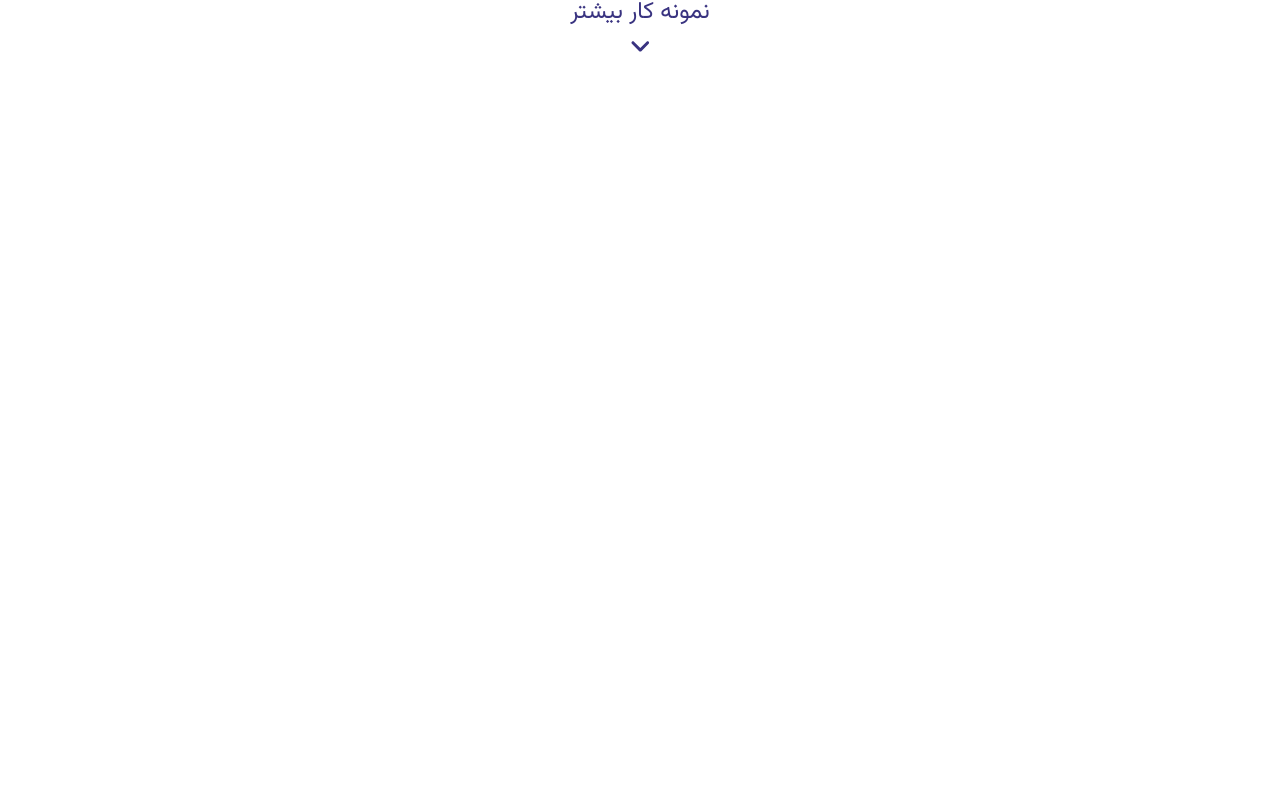
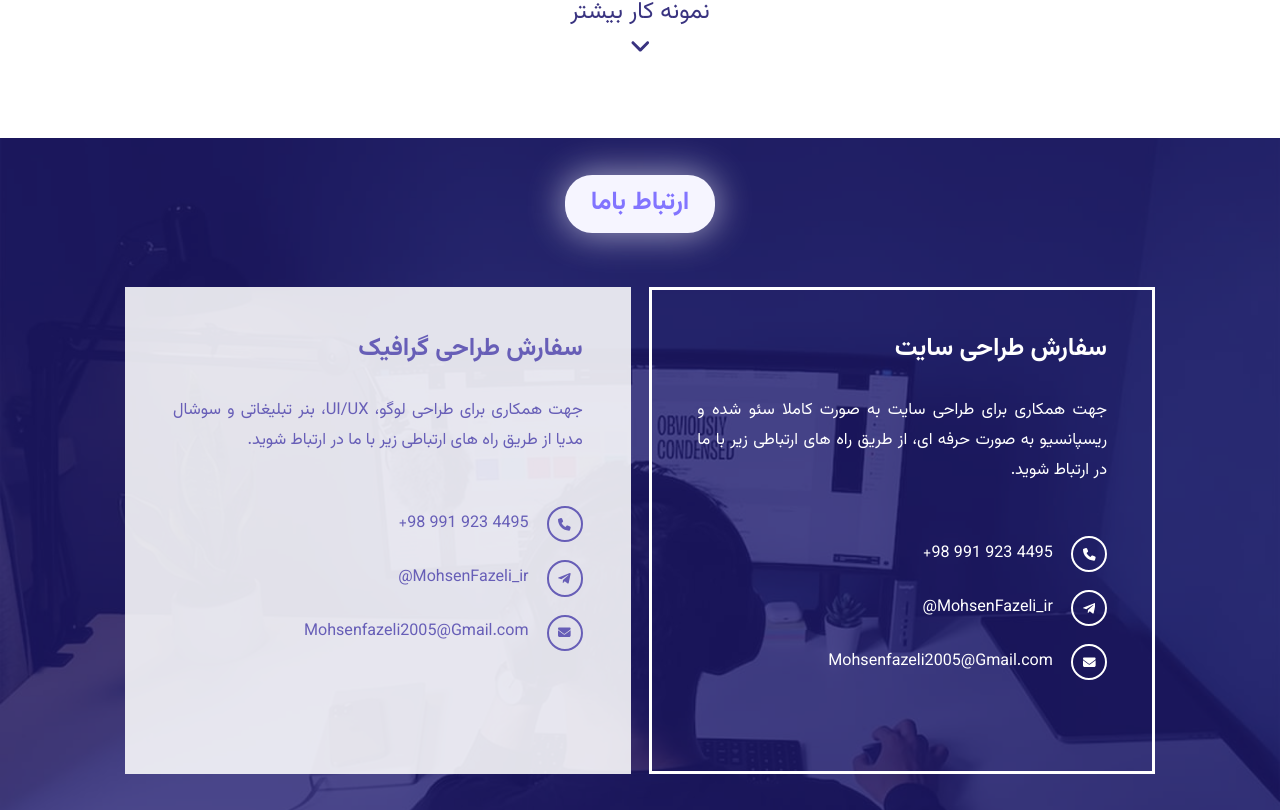
Before and after one commit to Amir-A-M/pro-smm, a Next.js app: page / in a window 1280 px wide. Shown: the part 3298-4108 px from the top of the page. Before the commit the page ends 3436 px from the top, so only its background shows below. Built offline with nearby package versions, Linux system fonts and the light colour scheme.

Commit message:
Added: Contact Us

```diff
--- a/src/common/SectionTitle.jsx
+++ b/src/common/SectionTitle.jsx
@@ -20,6 +20,6 @@ const $heading = styled.h1`
   color: ${({color})=> color ?? 'rgb(255, 255, 255)'};
 
   border-radius: 1.5rem;
-  background-color: rgb(${(p) => p.rgb ?? "158 147 255"});
-  box-shadow: 0 0 2rem 0.1rem rgba(${(p) => p.rgb ?? "158 147 255"}/ 0.6);
+  background-color: rgb(${(p) => p.bg ?? "158 147 255"});
+  box-shadow: 0 0 2rem 0.1rem rgba(${(p) => p.bg ?? "158 147 255"}/ 0.6);
 `;
--- a/src/common/ShowMore.jsx
+++ b/src/common/ShowMore.jsx
@@ -20,7 +20,7 @@ const $Button = styled.button`
   flex-direction: column;
   align-items: center;
   gap: 0.4rem;
-  margin: 2.5rem auto;
+  margin: 2.5rem auto 0;
 
   font-size: 1.3rem;
   color: #393380;
--- a/src/components/Statistics.jsx
+++ b/src/components/Statistics.jsx
@@ -33,6 +33,7 @@ const $Wrapper = styled.section`
 
 const $Image = styled(Image)`
   position: absolute;
+  width: 100%;
   height: 100%;
   object-fit: cover;
   object-position: center;
--- /dev/null
+++ b/src/components/contact/ContactCard.jsx
@@ -0,0 +1,103 @@
+import styled from "styled-components";
+import Telegram from "/src/assets/images/icons/telegram.svg";
+import { FontAwesomeIcon } from "@fortawesome/react-fontawesome";
+import { faEnvelope, faPhone } from "@fortawesome/free-solid-svg-icons";
+import { device } from "../../styles/global";
+
+const ContactCard = ({
+  title,
+  description,
+  contactAddresses = [],
+  color = "#fff",
+  border = "#fff",
+  bg = "transparent",
+}) => {
+  const renderIcon = (icon) => {
+    switch (icon) {
+      case "phone":
+        return <FontAwesomeIcon icon={faPhone} />;
+      case "telegram":
+        return <Telegram />;
+      case "mail":
+        return <FontAwesomeIcon icon={faEnvelope} />;
+
+      default:
+        return "";
+    }
+  };
+
+  return (
+    <$Card color={color} bg={bg} border={border}>
+      <$Title>{title}</$Title>
+      <$Description>{description}</$Description>
+      {contactAddresses.map(({ text, icon, href }, i) => (
+        <$ContactAddress key={i} href={href}>
+          <$Icon color={color}>{renderIcon(icon)}</$Icon>
+          <span>{text}</span>
+        </$ContactAddress>
+      ))}
+    </$Card>
+  );
+};
+
+export default ContactCard;
+
+const $Card = styled.div`
+  padding: 2.5rem 2.5rem 4rem;
+
+  ${device.mobileS} {
+    padding: 2.5rem 1.4rem 4rem;
+  }
+
+  &,
+  & * {
+    color: ${(p) => p.color};
+    fill: ${(p) => p.color};
+  }
+  background-color: ${(p) => p.bg};
+  border: 0.2rem ${(p) => p.border} solid;
+`;
+
+const $Title = styled.h4`
+  font-size: 1.385rem;
+  margin-bottom: 1.8rem;
+`;
+
+const $Description = styled.p`
+  font-size: 0.91rem;
+  font-weight: 400;
+  line-height: 1.8;
+  margin-bottom: 2.8rem;
+`;
+
+const $ContactAddress = styled.a`
+  display: flex;
+  align-items: center;
+  gap: 1rem;
+
+  font-size: 0.89rem;
+  font-weight: 400;
+  margin-bottom: 1rem;
+
+  span {
+    text-align: right;
+    direction: ltr;
+  }
+`;
+
+const $Icon = styled.div`
+  display: flex;
+  align-items: center;
+  justify-content: center;
+
+  width: 2rem;
+  aspect-ratio: 1;
+
+  border: 2px solid ${(p) => p.color};
+  border-radius: 50%;
+
+  svg {
+    width: 0.7rem;
+    font-size: 0.7rem;
+  }
+`;
--- /dev/null
+++ b/src/components/contact/ContactUs.jsx
@@ -0,0 +1,106 @@
+import styled from "styled-components";
+import Container from "../../layouts/Container";
+import Image from "next/image";
+import bgImage from "/src/assets/images/contact_us.jpg";
+import SectionTitle from "../../common/SectionTitle";
+import ContactCard from "./ContactCard";
+import { device } from "../../styles/global";
+
+const ContactUs = () => {
+  return (
+    <$Wrapper>
+      <$Image src={bgImage} alt="people working" />
+      <$overlay />
+      <$Container>
+        <$SectionTitle color="#8274ff" bg="246 245 255">
+          ارتباط باما
+        </$SectionTitle>
+        <$CardGrid>
+          <ContactCard
+            title={"سفارش طراحی سایت"}
+            description={
+              "جهت همکاری برای طراحی سایت به صورت کاملا سئو شده و ریسپانسیو به صورت حرفه ای، از طریق راه های ارتباطی زیر با ما در ارتباط شوید."
+            }
+            contactAddresses={[
+              {
+                icon: "phone",
+                text: "+98 991 923 4495",
+                href: "tel:09919234495",
+              },
+              {
+                icon: "telegram",
+                text: "@MohsenFazeli_ir",
+                href: "https://t.me/MohsenFazeli_ir",
+              },
+              { icon: "mail", text: "Mohsenfazeli2005@Gmail.com", href: "#" },
+            ]}
+          />
+          <ContactCard
+            title={"سفارش طراحی گرافیک"}
+            description={
+              "جهت همکاری برای طراحی لوگو، UI/UX، بنر تبلیغاتی و سوشال مدیا از طریق راه های ارتباطی زیر با ما در ارتباط شوید."
+            }
+            bg="rgb(255 255 255 / .87)"
+            color="#675eb7"
+            border="transparent"
+            contactAddresses={[
+              {
+                icon: "phone",
+                text: "+98 991 923 4495",
+                href: "tel:09919234495",
+              },
+              {
+                icon: "telegram",
+                text: "@MohsenFazeli_ir",
+                href: "https://t.me/MohsenFazeli_ir",
+              },
+              { icon: "mail", text: "Mohsenfazeli2005@Gmail.com", href: "#" },
+            ]}
+          />
+        </$CardGrid>
+      </$Container>
+    </$Wrapper>
+  );
+};
+
+export default ContactUs;
+
+const $Wrapper = styled.section`
+  position: relative;
+`;
+
+const $Container = styled(Container)`
+  ${device.mobileS} {
+    padding: 2rem 1.5rem;
+  }
+`;
+
+const $Image = styled(Image)`
+  position: absolute;
+  width: 100%;
+  height: 100%;
+  object-fit: cover;
+  object-position: center;
+  z-index: -1;
+`;
+
+const $overlay = styled.div`
+  position: absolute;
+  inset: 0;
+  background-color: rgba(30 26 110 / 0.8);
+  z-index: -1;
+`;
+
+const $SectionTitle = styled(SectionTitle)`
+  margin: 0 auto 3rem;
+`;
+
+const $CardGrid = styled.div`
+  display: grid;
+  grid-template-columns: repeat(2, 1fr);
+  gap: 1rem;
+
+  ${device.mobileL} {
+    grid-template-columns: 1fr;
+  }
+`;
--- a/src/components/gallery/gallery.jsx
+++ b/src/components/gallery/gallery.jsx
@@ -77,7 +77,7 @@ const Gallery = () => {
   };
 
   return (
-    <section>
+    <$Wrapper>
       <Container>
         <$SectionTitle>نمونه کارها</$SectionTitle>
 
@@ -99,12 +99,16 @@ const Gallery = () => {
           ""
         )}
       </Container>
-    </section>
+    </$Wrapper>
   );
 };
 
 export default Gallery;
 
+const $Wrapper = styled.section`
+  padding-bottom: 2.5rem;
+`;
+
 const $SectionTitle = styled(SectionTitle)`
   margin: 1.5rem auto 1.7rem;
 `;
--- a/src/pages/_document.jsx
+++ b/src/pages/_document.jsx
@@ -36,8 +36,6 @@ class MyDocument extends Document {
     return (
       <Html dir={"rtl"} lang={"fa"}>
         <Head>
-          <title>پرو اس‌اس‌ام</title>
-
           {this.props.styleTags}
         </Head>
         <body>
--- a/src/pages/index.jsx
+++ b/src/pages/index.jsx
@@ -1,3 +1,4 @@
+import Head from "next/head";
 import Hr from "../common/Hr";
 import Statistics from "../components/Statistics";
 import About from "../components/about/About";
@@ -5,10 +6,15 @@ import Gallery from "../components/gallery/gallery";
 import GridTemplate from "../components/gridTemplate/GridTemplate";
 import Hero from "../components/hero/Hero";
 import Header from "../layouts/header/Header";
+import ContactUs from "../components/contact/ContactUs";
 
 export default function Home() {
   return (
     <>
+      <Head>
+        <title>پرو اس‌اس‌ام</title>
+      </Head>
+
       <Header />
       <main>
         <Hero />
@@ -18,6 +24,7 @@ export default function Home() {
         <Statistics />
         <Hr />
         <Gallery />
+        <ContactUs />
       </main>
     </>
   );
```
Also changed, not shown: src/assets/images/contact_us.jpg (added), src/assets/images/icons/telegram.svg (added).
